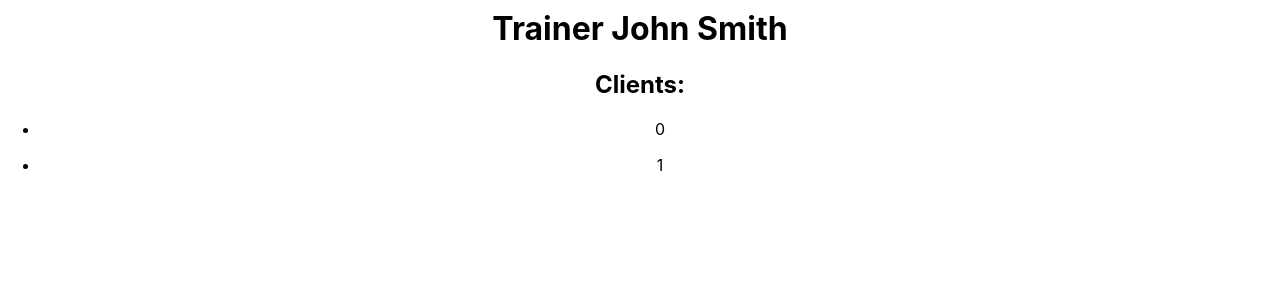
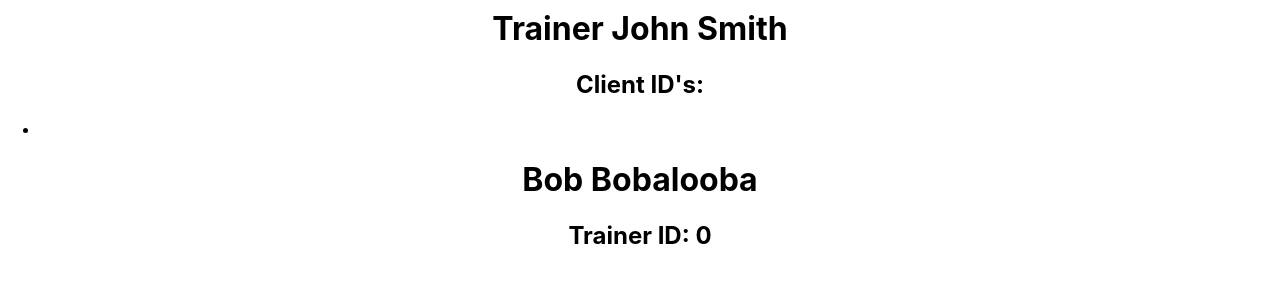
Before and after one commit to TynnanC/COMP3120GroupAssignment, a React (Create React App) app: page / in a window 1280 px wide. Shown: the part 220-502 px from the top of the page. Built offline with nearby package versions, Linux system fonts and the light colour scheme; no server answers.

Commit message:
Created client profile

```diff
--- a/src/App.js
+++ b/src/App.js
@@ -11,15 +11,22 @@ import './App.css';
 import unitService from './services/uiApi.js';
 
 import TrainerProfile from './components/TrainerProfile.js';
+import ClientProfile from './components/ClientProfile.js';
+import {BrowserRouter as Router, Switch, Route} from "react-router-dom";
 
 const data={
   trainer:
       {
           "id":0,
           "trainerName": "John Smith",
-          "clientsId":[0,1]
+          "clientsId":[0]
+      },
+      client:{
+        "id":0,
+        "name":"Bob Bobalooba",
+        "password":"bob",
+        "trainerId":0
       }
-
 }
 
 const App = () => {
@@ -120,7 +127,23 @@ const addUnit = (event) => {
          onChange={handleNewUnitOfferingChange}/>
          <button type="submit"> Add Unit </button>
        </form>
-       <TrainerProfile trainer={data.trainer}/>
+
+        {/*Below is the idea of how the profiles will be reached from the home screen*/}
+       {/*
+       <Router>
+         <Switch>
+           <Route path="/">
+             <TrainerProfile trainer={data.trainer}/>
+           </Route>
+           <Route path="/">
+             <ClientProfile client={data.client}/>
+           </Route>
+         </Switch>
+        </Router>*/}
+        {/*These are being displayed directly in the home screen for development purposes*/}
+        <TrainerProfile trainer={data.trainer}/>
+        <ClientProfile client={data.client}/>
+
   </div>
 
 
--- /dev/null
+++ b/src/components/ClientProfile.js
@@ -0,0 +1,10 @@
+import React from 'react';
+const ClientProfile=({client})=>{
+    return(
+        <div>
+            <h1>{client.name}</h1>
+            <h2>Trainer ID: {client.trainerId}</h2>
+        </div>
+    )
+}
+export default ClientProfile
--- a/src/components/TrainerProfile.js
+++ b/src/components/TrainerProfile.js
@@ -1,13 +1,13 @@
 import React from 'react';
+import {BrowserRouter as Link} from "react-router-dom";
 const TrainerProfile =({trainer})=>{
-    console.log(trainer)
     return(
         <div>
             <h1>Trainer {trainer.trainerName}</h1>
-            <h2>Clients:</h2>
+            <h2>Client ID's:</h2>
             {(trainer.clientsId).map((client)=>
             <ul key={client}>
-                <li>{client}</li>
+                <li><Link to={`/api/client/${client}`}>{client}</Link></li>
             </ul>)}
         </div>
     )
```
